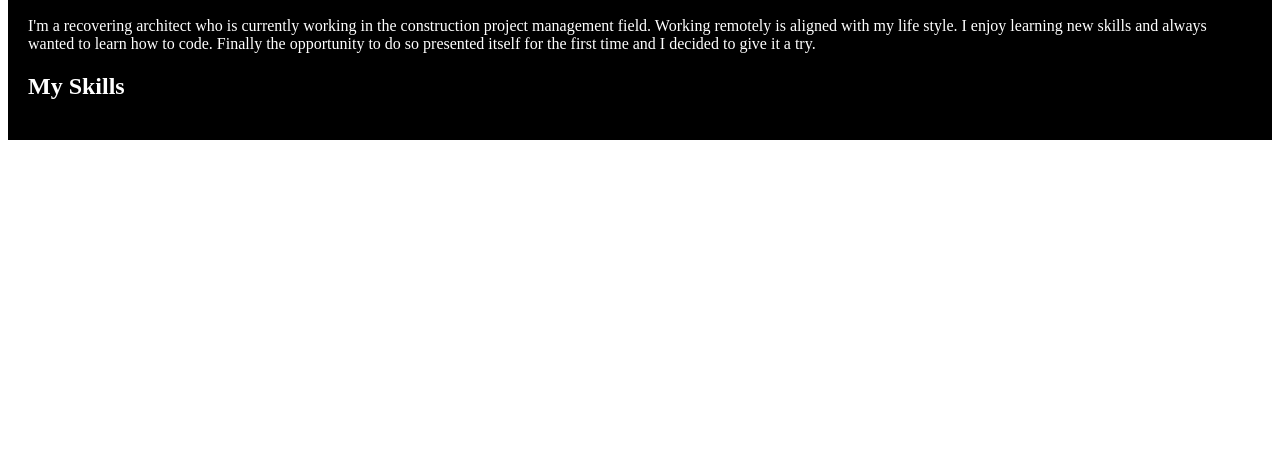
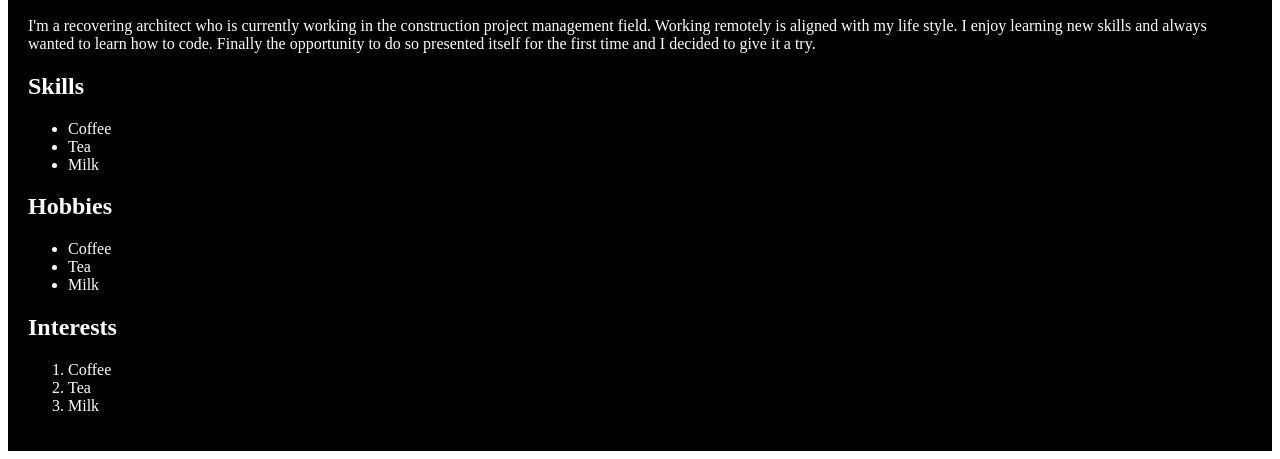
Before and after one commit to evelinawithster/first-independent-project, a plain HTML site: page index.html in a window 1280 px wide. Shown: the part 712-1171 px from the top of the page. Before the commit the page ends 860 px from the top, so only its background shows below. Drawn offline with Linux system fonts and the light colour scheme.

Commit message:
modified:   README.md modified:   index.html

```diff
--- a/index.html
+++ b/index.html
@@ -15,7 +15,25 @@
                   Finally the opportunity to do so presented itself for the first time and I decided to give it a try.
 
                  </p>
-                 <h2>My Skills</h2>
+                 <h2>Skills</h2>
+                 <ul>
+                    <li>Coffee</li>
+                    <li>Tea</li>
+                    <li>Milk</li>
+                  </ul>
+
+                  <h2>Hobbies</h2>
+                  <ul>
+                    <li>Coffee</li>
+                    <li>Tea</li>
+                    <li>Milk</li>
+                  </ul>
+                  <h2>Interests</h2>
+                  <ol>
+                    <li>Coffee</li>
+                    <li>Tea</li>
+                    <li>Milk</li>
+                  </ol>
                  <p></p>
         </div>
     </body>
```
Also changed, not shown: 1 other file.
